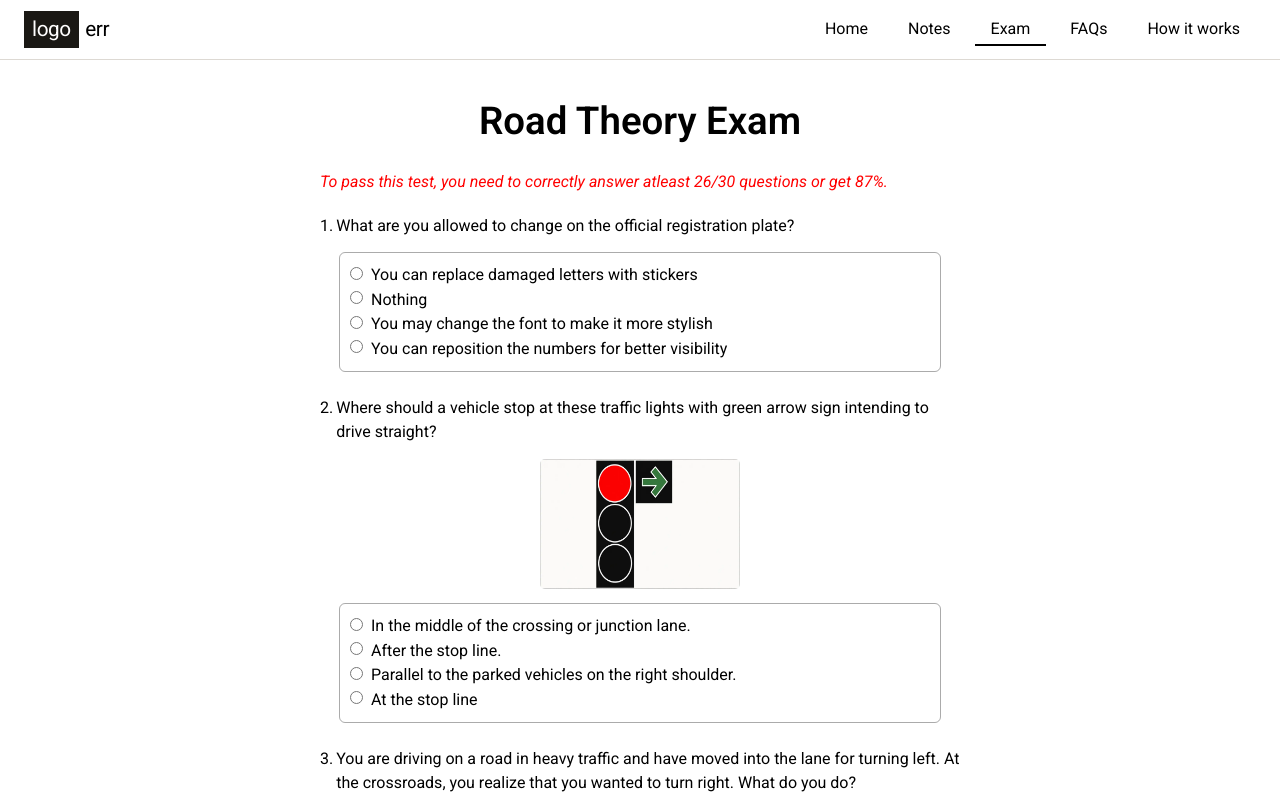
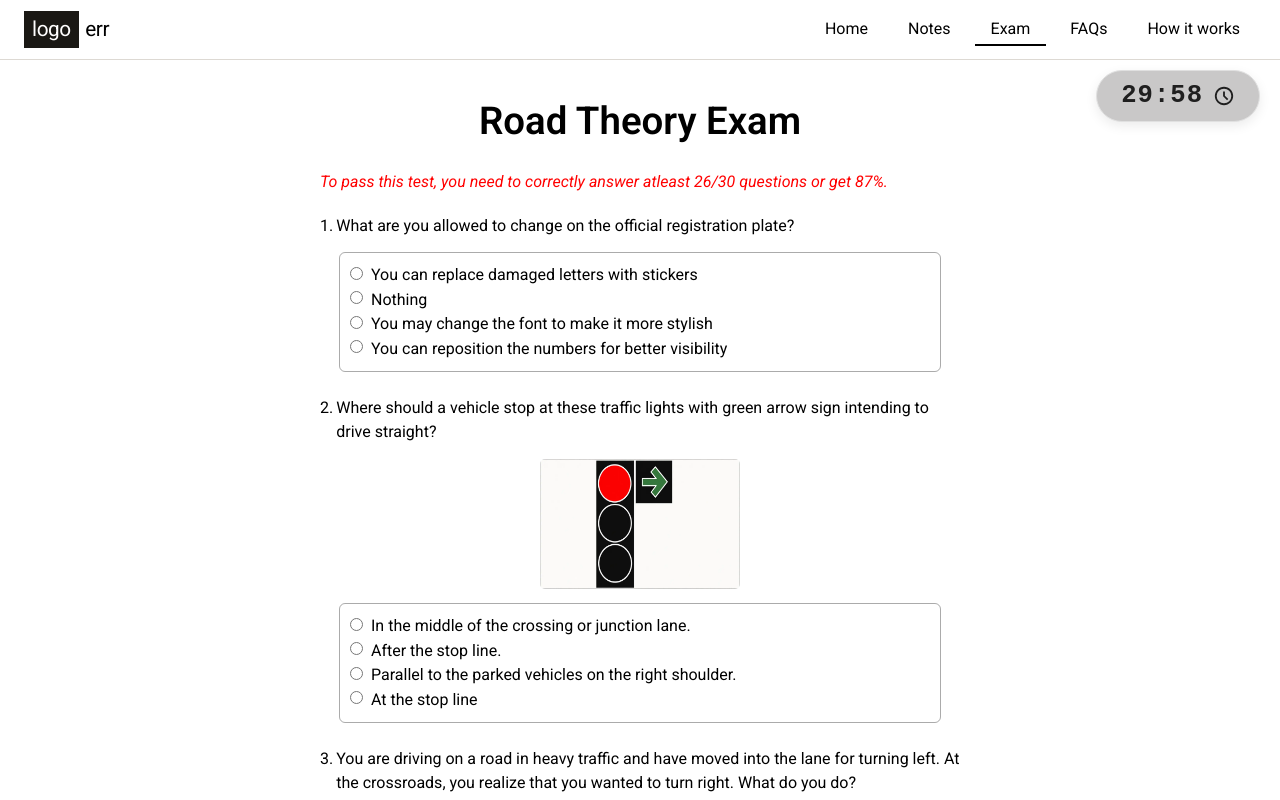
Before and after one commit to ndibopeace/Matshwao-next-js-by-err, a Next.js app: page /exam in a window 1280 px wide. Both pictures are taken after a click on the button "Begin Exam". Shown: the top 800 px of the page. Built offline with nearby package versions, Linux system fonts and the light colour scheme.

Commit message:
Added a timer to quiz

```diff
--- a/src/components/exam/quizComp.jsx
+++ b/src/components/exam/quizComp.jsx
@@ -1,4 +1,5 @@
 "use client";
+import Timer from "@/err/timer";
 
 import styles from "./quiz.module.css"
 import { useState } from "react";
@@ -129,7 +130,6 @@ export default function Quiz() {
     setHasTriedToSubmit(true);
 
     if (unAnsweredQues.length > 0) {
-      // console.log("please answer all the questions");
       return;
     }
 
@@ -159,12 +159,13 @@ export default function Quiz() {
     let n = 0;
 
     selectedAnswers.map((answer, i) => {
-      // console.log(selectedAnswers);
+
 
       if (answer === shuffled[i].correctOption) {
         n = n + 1;
       }
     });
+
 
     setScore(n);
   }
@@ -173,6 +174,16 @@ export default function Quiz() {
     <div className={styles.main_container}>
 
       <h1 id={styles.quiz_title}>Road Theory Exam</h1>
+
+      {!submitted && <Timer
+        setSubmitted={setSubmitted}
+        setShowResultScreen={setShowResultScreen}
+        getMarks={getMarks}
+      />}
+
+
+
+
       <p className={styles.quiz_instruction}>
         To pass this test, you need to correctly answer atleast 26/30 questions
         or get 87%.
@@ -231,7 +242,6 @@ export default function Quiz() {
                         ? styles.correct
                         : styles.wrong;
 
-                  // console.log(selectedAnswers[i]);
                   let g =
                     submitted &&
                     selectedAnswers[i] !== null &&
@@ -264,7 +274,7 @@ export default function Quiz() {
 
       {!submitted ? (
         <button className={`${styles.submit} ${styles.exam_btn}`} onClick={submitAnswers}>
-          Submit{" "}
+          Submit
         </button>
       ) : (
         <>
--- a/src/components/reUsable/header.jsx
+++ b/src/components/reUsable/header.jsx
@@ -9,7 +9,7 @@ import Link from "next/link";
 export default function Navbar() {
   const pathname = usePathname();
 
-  console.log(pathname);
+  // console.log(pathname);
 
   return (
     <>
--- /dev/null
+++ b/src/err/timer.jsx
@@ -0,0 +1,83 @@
+"use client";
+import { useState, useEffect, useRef } from "react";
+import styles from "./timer.module.css";
+
+export default function Timer({
+  setSubmitted,
+  setShowResultScreen,
+  getMarks,
+}) {
+
+  const getMarksRef = useRef(getMarks);
+  useEffect(() => {
+    getMarksRef.current = getMarks; //ensures we have the latest value of getmarks sorrounding variables. closures
+  });
+
+
+
+
+
+  const getMinutesSecondsFx = (milliseconds) => {
+    //this function returns minutes and seconds from milliseconds returned by getTime()
+    // convert ms to minutes then the remainder to seconds
+
+    if (typeof milliseconds !== "number")
+      throw new TypeError("Expected a number at getMinutesSeconds function");
+
+    const mins = Math.floor(milliseconds / 1000 / 60);
+    const sec = Math.floor((milliseconds % 60000) / 1000);
+
+    const minsStr = String(mins).padStart(2, "0")
+const secStr = String(sec).padStart(2, "0")
+
+    return `${minsStr}:${secStr}`;
+  };
+
+
+
+
+
+
+
+
+
+  // --------------------------------------------------------------------------
+  const [startTime] = useState(new Date());
+  const [endTime] = useState(new Date(startTime.getTime() + 30 * 60 * 1000));
+  const [countdown, setCountdown] = useState("30:00");
+  // --------------------------------------------------------------------------
+
+  useEffect(() => {
+    const timerId = setInterval(() => {
+
+      let newTime = new Date().getTime();
+
+      if (newTime >= endTime.getTime()) {
+        clearInterval(timerId);
+        setSubmitted(true);
+        setShowResultScreen(true);
+        getMarksRef.current();
+      }
+
+      setCountdown(getMinutesSecondsFx(endTime.getTime() - newTime));
+    }, 1000);
+
+    return () => clearInterval(timerId);
+  }, [endTime, setSubmitted, setShowResultScreen]);
+
+  return (
+    <div className={styles.con}>
+      <p>{countdown}</p>
+
+      <svg
+        xmlns="http://www.w3.org/2000/svg"
+        height="24px"
+        viewBox="0 -960 960 960"
+        width="24px"
+        fill="#1f1f1f"
+      >
+        <path d="m612-292 56-56-148-148v-184h-80v216l172 172ZM480-80q-83 0-156-31.5T197-197q-54-54-85.5-127T80-480q0-83 31.5-156T197-763q54-54 127-85.5T480-880q83 0 156 31.5T763-763q54 54 85.5 127T880-480q0 83-31.5 156T763-197q-54 54-127 85.5T480-80Zm0-400Zm0 320q133 0 226.5-93.5T800-480q0-133-93.5-226.5T480-800q-133 0-226.5 93.5T160-480q0 133 93.5 226.5T480-160Z" />
+      </svg>
+    </div>
+  );
+}
--- /dev/null
+++ b/src/err/timer.module.css
@@ -0,0 +1,134 @@
+/* .con {
+    position: fixed;
+    z-index: 3;
+    top: 70px;
+    right: 0;
+    background-color: rgb(255, 255, 255);
+    border: solid grey 1px;
+    border-radius: 30px;
+    padding: 0 15px;
+    font-size: 2rem;
+    display: flex;
+    justify-content: center;
+    align-items: center;
+}
+.con * {
+
+
+    border: solid red 1px;
+} */
+
+.con {
+    position: fixed;
+    z-index: 3;
+    top: 70px;
+    right: 20px;
+    background-color: rgb(201, 200, 200);
+    border: 1px solid #e0e0e0;
+    border-radius: 50px;
+    padding: clamp(5px, 1vw, 12px) clamp(15px, 2vw, 24px);
+    display: flex;
+    align-items: center;
+    /* justify-content: center; */
+    gap: 10px;
+    box-shadow: 0 4px 12px rgba(0, 0, 0, 0.08);
+    transition: box-shadow 0.3s ease, border-color 0.3s ease;
+}
+
+.con p {
+    margin: 0;
+    font-size: clamp(1rem, 3vw, 1.6rem);
+    font-weight: 600;
+    font-variant-numeric: tabular-nums;
+    font-family: 'Courier New', Courier, monospace;
+    color: #1f1f1f;
+    letter-spacing: 1px;
+    line-height: 1;
+}
+
+.con svg {
+    height: 22px;
+    width: 22px;
+    fill: #1f1f1f;
+    flex-shrink: 0;
+}
+
+.con.lowTime {
+    border-color: #e53e3e;
+    box-shadow: 0 4px 12px rgba(229, 62, 62, 0.15);
+}
+
+.con.lowTime p {
+    color: #e53e3e;
+}
+
+.con.lowTime svg {
+    fill: #e53e3e;
+}
+
+/* .con {
+    position: fixed;
+    z-index: 3;
+    top: 70px;
+    right: 20px;
+    background: linear-gradient(135deg, #1a1a2e 0%, #16213e 100%);
+    border: 1px solid rgba(255, 255, 255, 0.1);
+    border-radius: 16px;
+    padding: 14px 22px;
+    display: flex;
+    align-items: center;
+    gap: 12px;
+    box-shadow: 0 8px 32px rgba(0, 0, 0, 0.3), inset 0 1px 0 rgba(255, 255, 255, 0.1);
+    backdrop-filter: blur(10px);
+    transition: transform 0.2s ease, box-shadow 0.2s ease;
+}
+
+.con:hover {
+    transform: translateY(-2px);
+    box-shadow: 0 12px 40px rgba(0, 0, 0, 0.4), inset 0 1px 0 rgba(255, 255, 255, 0.1);
+}
+
+.con p {
+    margin: 0;
+    font-size: 1.5rem;
+    font-weight: 500;
+    font-variant-numeric: tabular-nums;
+    font-family: 'SF Mono', 'Fira Code', 'Consolas', monospace;
+    color: #e0e0e0;
+    letter-spacing: 2px;
+    line-height: 1;
+    text-shadow: 0 0 10px rgba(100, 200, 255, 0.3);
+}
+
+.con svg {
+    height: 20px;
+    width: 20px;
+    fill: #64b5f6;
+    flex-shrink: 0;
+    filter: drop-shadow(0 0 6px rgba(100, 181, 246, 0.4));
+}
+
+.con.lowTime {
+    border-color: #ff4757;
+    box-shadow: 0 8px 32px rgba(255, 71, 87, 0.25), inset 0 1px 0 rgba(255, 255, 255, 0.1);
+    animation: pulse 1.5s ease-in-out infinite;
+}
+
+.con.lowTime p {
+    color: #ff6b81;
+    text-shadow: 0 0 12px rgba(255, 107, 129, 0.5);
+}
+
+.con.lowTime svg {
+    fill: #ff6b81;
+    filter: drop-shadow(0 0 8px rgba(255, 107, 129, 0.6));
+}
+
+@keyframes pulse {
+    0%, 100% {
+        transform: scale(1);
+    }
+    50% {
+        transform: scale(1.03);
+    }
+} */
```
